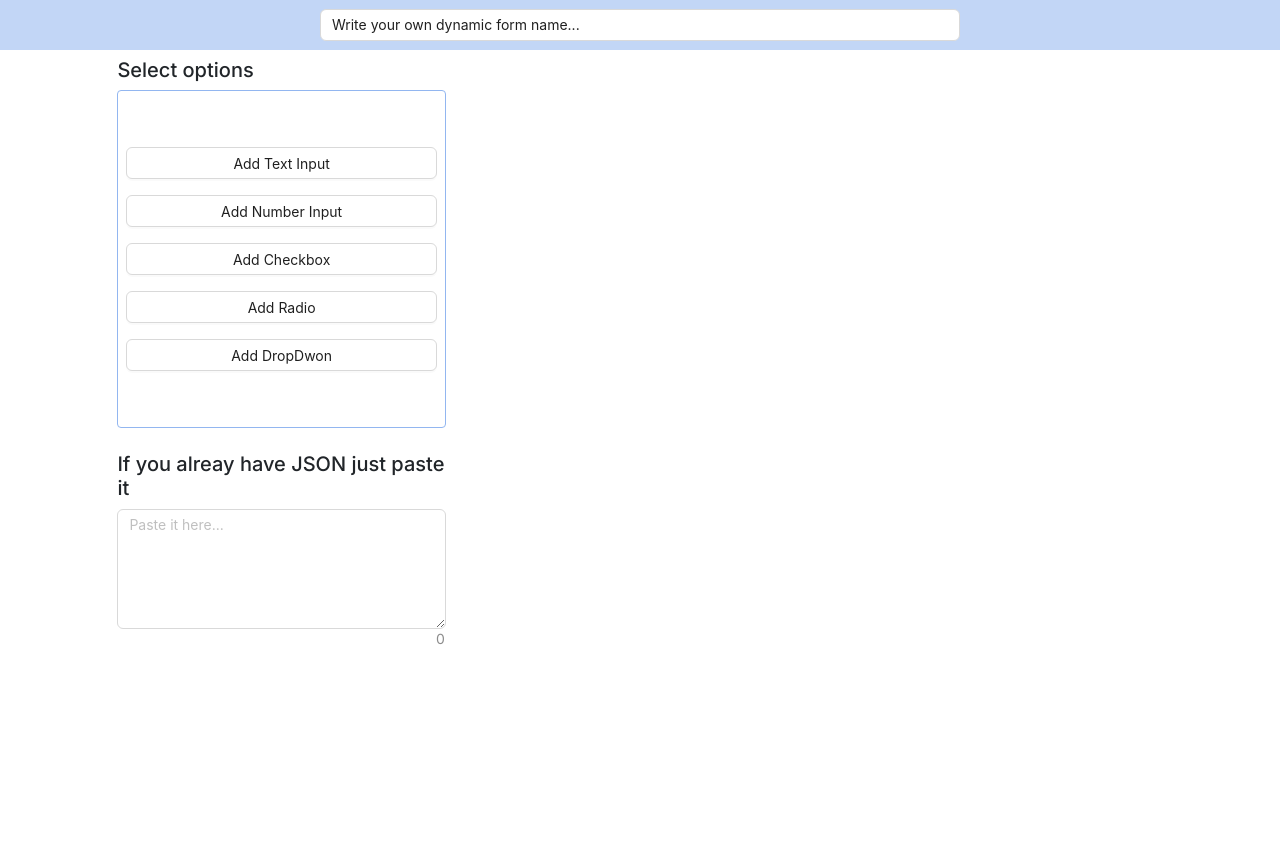
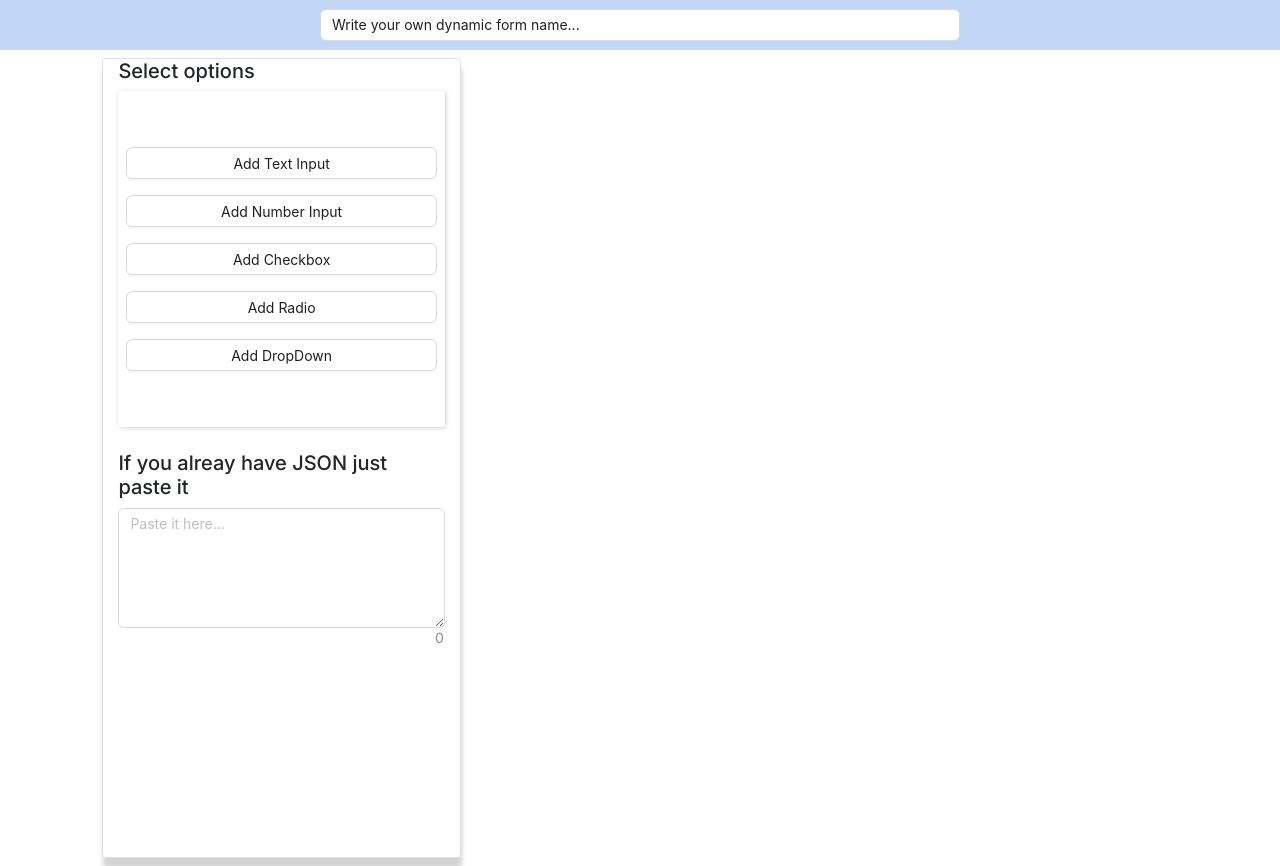
Before and after one commit to shubham947222/online_sales_assesmen, a React (Vite) app: page / in a window 1280 px wide. Built offline with nearby package versions, Linux system fonts and the light colour scheme.

Commit message:
minor changes

```diff
--- a/src/App.jsx
+++ b/src/App.jsx
@@ -2,7 +2,16 @@ import { useState } from "react";
 import "./App.css";
 import Preview from "./components/Preview";
 import ApplicationFormOptions from "./components/ApplicationFormOptions";
-import { Button, Input, Modal, Checkbox, Radio, Select } from "antd";
+import {
+  Button,
+  Input,
+  Modal,
+  Checkbox,
+  Radio,
+  Select,
+  Tooltip,
+  Card,
+} from "antd";
 import TextArea from "antd/es/input/TextArea";
 
 function App() {
@@ -125,7 +134,10 @@ function App() {
         </div>
       </div>
       <div className="row w-100 th-container align-center  my-2">
-        <div className="col-md-4" style={{ height: "100vh" }}>
+        <div
+          className="col-md-4 rounded border"
+          style={{ height: "100vh", boxShadow: "1px 10px 5px lightgrey" }}
+        >
           <div className="">
             <h5> Select options</h5>
             <ApplicationFormOptions
@@ -253,14 +265,19 @@ function App() {
             ))}
           </div>
           <div>
+            <Tooltip
+              title="You can copy this JSON of this form and paste it in future to generate this form once again.."
+              trigger="hover"
+            >
               <Button
                 onClick={() => {
                   handleCopyClick(JSON.stringify(formData));
                   setOpenModal(false);
                 }}
               >
-              Copy Text
+                Copy JSON
               </Button>
+            </Tooltip>
             {/* <p>{JSON.stringify(formData)}</p> */}
           </div>
         </div>
--- a/src/components/ApplicationFormOptions/index.jsx
+++ b/src/components/ApplicationFormOptions/index.jsx
@@ -4,13 +4,16 @@ const ApplicationFormOptions = ({ setFormData, formData }) => {
   return (
     <div
       className="d-flex flex-column rounded py-5"
-      style={{ border: "1px solid #92b6f0" }}
+      style={{
+        // border: "1px solid #92b6f0",
+        boxShadow: "1px 1px 5px lightgray",
+      }}
     >
       <Button
         onClick={() => {
           setFormData([
             ...formData,
-            { name: "Name Field", type: "text", label: "Label Name" },
+            { name: "Name Field", type: "text", label: "Write Label Name..." },
           ]);
         }}
         className="m-2"
@@ -78,7 +81,7 @@ const ApplicationFormOptions = ({ setFormData, formData }) => {
         }}
         className="m-2"
       >
-        Add DropDwon
+        Add DropDown
       </Button>
     </div>
   );
--- a/src/components/Preview/index.jsx
+++ b/src/components/Preview/index.jsx
@@ -15,7 +15,7 @@ const Preview = ({
   return (
     <div
       className="d-flex flex-column "
-      style={{ height: "600px", overflow: "scroll" }}
+      style={{ height: "550px", overflow: "scroll" }}
     >
       {formData?.map((each, index) => (
         <div
@@ -27,7 +27,7 @@ const Preview = ({
             <div className="w-50">
               <Input
                 name={each?.name}
-                placeholder="Label Name"
+                placeholder="Write Label Name..."
                 type="text"
                 value={each?.label}
                 onChange={(e) => handleLabel(e, index)}
@@ -40,7 +40,7 @@ const Preview = ({
                 disabled
                 name={each?.name}
                 type={each?.type}
-                placeholder="Enter Field Value"
+                placeholder={`Enter Field ${each?.type}`}
                 onChange={(e) => handleInput(e, index)}
                 size="medium"
                 className="w-100"
@@ -54,10 +54,12 @@ const Preview = ({
                       <Checkbox
                         checked={item?.checked}
                         onChange={(e) => handleSelectedCheckBox(e, index, ind)}
+                        disabled
                       />
                     )}
                     {each?.type == "radio" && (
                       <Radio
+                        disabled
                         checked={item?.selected}
                         value={item?.label}
                         name={item?.name}
@@ -75,14 +77,14 @@ const Preview = ({
                     {ind === each?.options?.length - 1 && (
                       <div className="d-flex w-100 justify-content-end">
                         <div
-                          className="rounded border p-1"
+                          className="rounded border p-1 bg-white th-pointer"
                           onClick={() => {
                             each?.type == "checkbox"
                               ? addBox(index, "checkbox")
                               : addBox(index, "radio");
                           }}
                         >
-                          Add +
+                          Add Choice +
                         </div>
                       </div>
                     )}
@@ -110,7 +112,7 @@ const Preview = ({
                             addBox(index, "select");
                           }}
                         >
-                          Add +
+                          Add Choice +
                         </div>
                       </div>
                     )}
@@ -126,7 +128,7 @@ const Preview = ({
                 console.log("delete", index);
               }}
             >
-              Delete
+              Delete {index + 1}
             </p>
           </div>
         </div>
```
Lines whose indentation alone changed are shown as unchanged.
